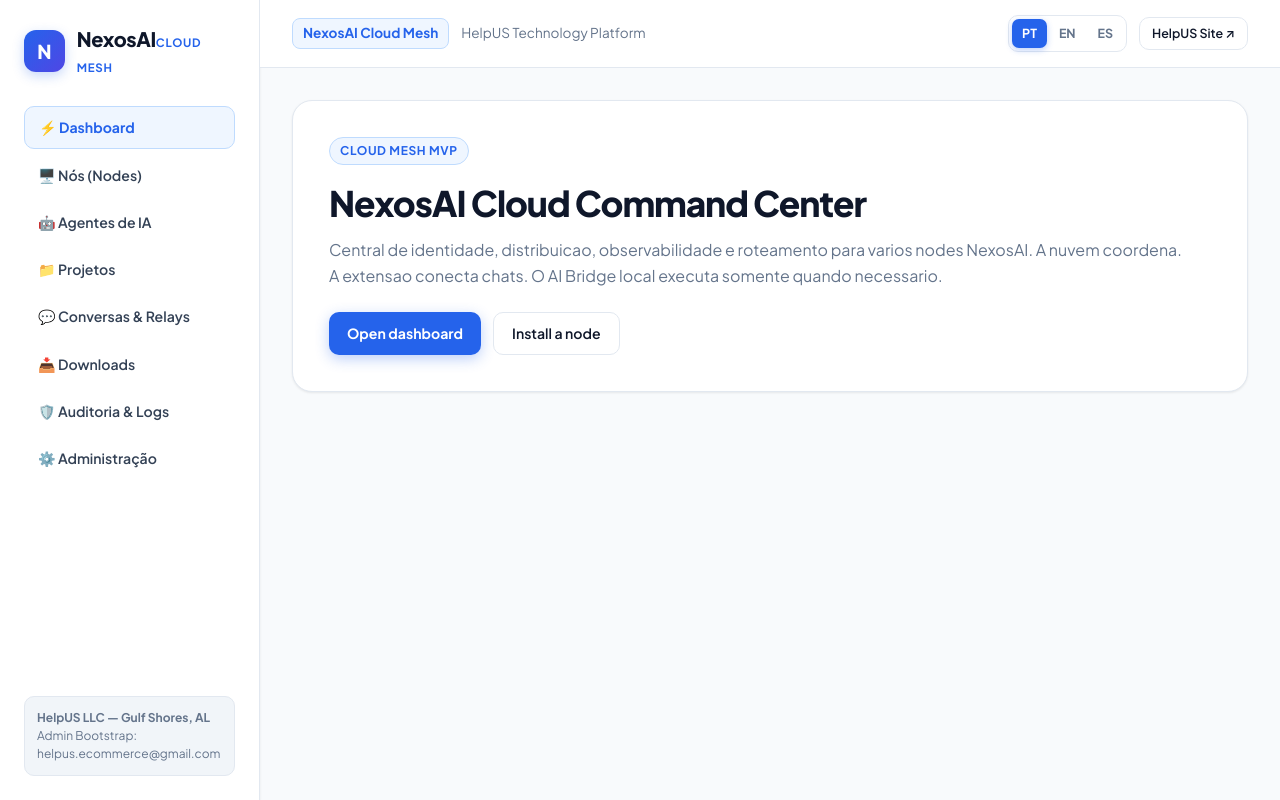
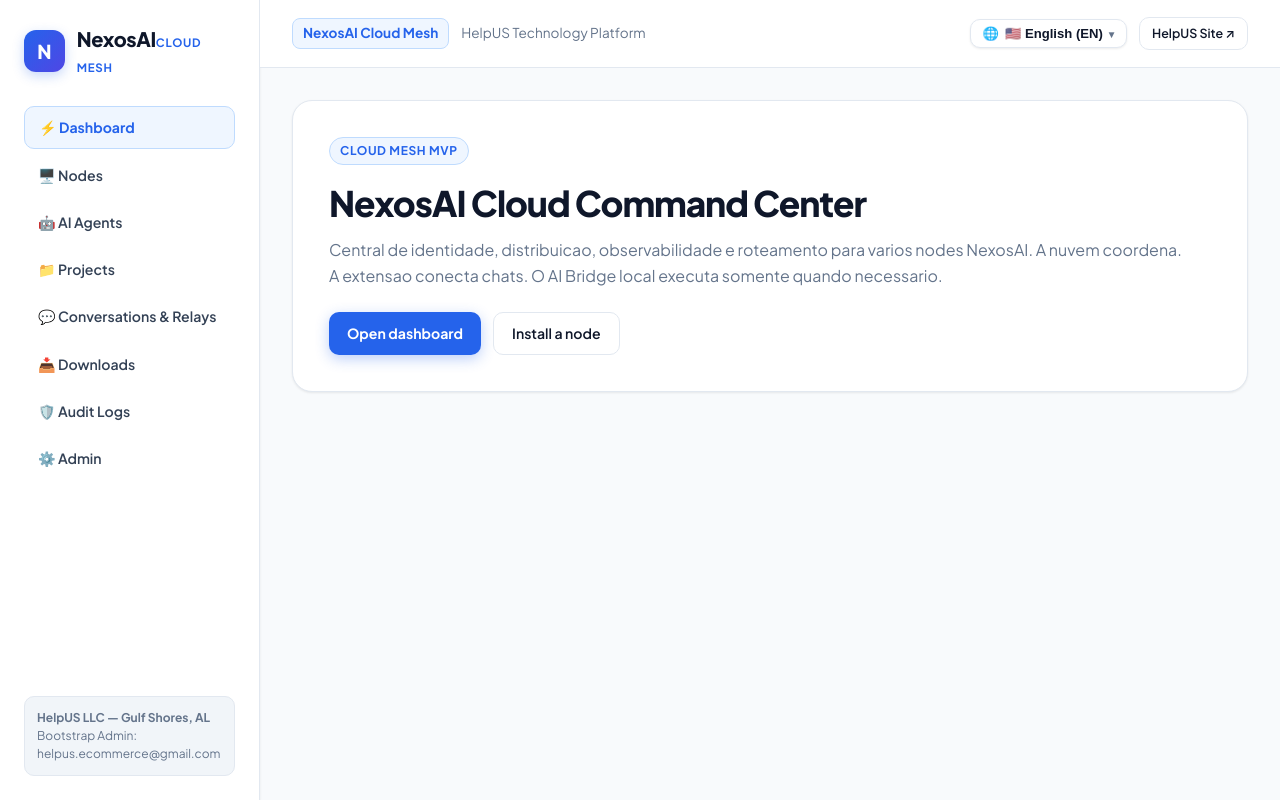
Before and after one commit to HelpUSA/nexosai-frontend, a Next.js app: page / in a window 1280 px wide. Built offline with nearby package versions, Linux system fonts and the light colour scheme.

Commit message:
feat: set English as default for NexosAI and convert language selector to popdown dropdown menu with flags

```diff
--- /dev/null
+++ b/src/app/components/LanguagePopdown.tsx
@@ -0,0 +1,66 @@
+'use client';
+
+import { useState } from 'react';
+
+interface LanguagePopdownProps {
+  currentLang?: string;
+}
+
+export function LanguagePopdown({ currentLang = 'en' }: LanguagePopdownProps) {
+  const [isOpen, setIsOpen] = useState(false);
+  const [selectedLang, setSelectedLang] = useState(currentLang);
+
+  const getLabel = (code: string) => {
+    switch (code) {
+      case 'en': return '🇺🇸 English (EN)';
+      case 'es': return '🇪🇸 Español (ES)';
+      case 'pt': return '🇧🇷 Português (PT)';
+      default: return '🇺🇸 English (EN)';
+    }
+  };
+
+  const handleSelect = (code: string) => {
+    setSelectedLang(code);
+    setIsOpen(false);
+    // Push query param
+    const url = new URL(window.location.href);
+    url.searchParams.set('lang', code);
+    window.history.pushState({}, '', url.toString());
+  };
+
+  return (
+    <div className="hub-lang-dropdown-wrapper">
+      <button
+        onClick={() => setIsOpen(!isOpen)}
+        className="hub-lang-trigger"
+      >
+        <span>🌐</span>
+        <span>{getLabel(selectedLang)}</span>
+        <span style={{ fontSize: '0.65rem', color: 'var(--text-muted)' }}>▾</span>
+      </button>
+
+      {isOpen && (
+        <div className="hub-lang-popdown" onClick={() => setIsOpen(false)}>
+          <button
+            onClick={() => handleSelect('en')}
+            className={`hub-lang-option ${selectedLang === 'en' ? 'active' : ''}`}
+          >
+            <span>🇺🇸</span> <span>English</span>
+          </button>
+          <button
+            onClick={() => handleSelect('es')}
+            className={`hub-lang-option ${selectedLang === 'es' ? 'active' : ''}`}
+          >
+            <span>🇪🇸</span> <span>Español</span>
+          </button>
+          <button
+            onClick={() => handleSelect('pt')}
+            className={`hub-lang-option ${selectedLang === 'pt' ? 'active' : ''}`}
+          >
+            <span>🇧🇷</span> <span>Português</span>
+          </button>
+        </div>
+      )}
+    </div>
+  );
+}
--- a/src/app/globals.css
+++ b/src/app/globals.css
@@ -168,33 +168,78 @@
   object-fit: contain;
 }
 
-/* Native Language Switcher Pill (PT | EN | ES) */
-.hub-lang-switcher {
-  display: flex;
-  align-items: center;
+/* Popdown Dropdown Language Switcher (🌐 Language ▾) */
+.hub-lang-dropdown-wrapper {
+  position: relative;
+  display: inline-block;
+}
+
+.hub-lang-trigger {
   background: #ffffff;
   border: 1px solid var(--border-light);
   border-radius: 10px;
-  padding: 3px;
-  gap: 2px;
-}
-
-.hub-lang-btn {
-  background: transparent;
-  border: none;
-  padding: 5px 10px;
-  font-size: 0.78rem;
+  padding: 6px 12px;
+  font-size: 0.82rem;
   font-weight: 700;
-  color: var(--text-muted);
-  border-radius: 7px;
+  color: var(--text-dark);
   cursor: pointer;
+  display: inline-flex;
+  align-items: center;
+  gap: 6px;
+  box-shadow: var(--shadow-sm);
   transition: all 0.2s ease;
 }
 
-.hub-lang-btn.active {
-  background: var(--primary);
-  color: #ffffff;
-  box-shadow: 0 2px 6px rgba(37, 99, 235, 0.3);
+.hub-lang-trigger:hover {
+  border-color: var(--primary);
+  background: var(--bg-subtle);
+  color: var(--primary);
+}
+
+.hub-lang-popdown {
+  position: absolute;
+  top: calc(100% + 6px);
+  right: 0;
+  background: #ffffff;
+  border: 1px solid var(--border-light);
+  border-radius: 14px;
+  padding: 6px;
+  box-shadow: var(--shadow-lg);
+  min-width: 160px;
+  z-index: 200;
+  display: flex;
+  flex-direction: column;
+  gap: 2px;
+  animation: fadeIn 0.15s ease;
+}
+
+.hub-lang-option {
+  background: transparent;
+  border: none;
+  padding: 8px 12px;
+  font-size: 0.85rem;
+  font-weight: 600;
+  color: var(--text-body);
+  border-radius: 8px;
+  cursor: pointer;
+  display: flex;
+  align-items: center;
+  gap: 10px;
+  width: 100%;
+  text-align: left;
+  transition: all 0.15s ease;
+  text-decoration: none;
+}
+
+.hub-lang-option:hover {
+  background: #eff6ff;
+  color: var(--primary);
+}
+
+.hub-lang-option.active {
+  background: #eff6ff;
+  color: var(--primary);
+  font-weight: 800;
 }
 
 /* Main Content Area */
--- a/src/app/layout.tsx
+++ b/src/app/layout.tsx
@@ -1,14 +1,15 @@
 import type { Metadata } from 'next';
 import './globals.css';
+import { LanguagePopdown } from './components/LanguagePopdown';
 
 export const metadata: Metadata = {
-  title: 'NexosAI Cloud — Central de Comando de IA',
-  description: 'NexosAI Cloud Mesh: Orquestração segura de agentes autônomos de IA e nós de execução local.',
+  title: 'NexosAI Cloud — AI Agent Command Center',
+  description: 'NexosAI Cloud Mesh: Secure orchestration for autonomous AI agents and local execution nodes.',
 };
 
 export default function RootLayout({ children }: { children: React.ReactNode }) {
   return (
-    <html lang='pt-BR'>
+    <html lang='en'>
       <body>
         <div className='shell'>
 
@@ -28,32 +29,32 @@
                   ⚡ Dashboard
                 </a>
                 <a href='/nodes'>
-                  🖥️ Nós (Nodes)
+                  🖥️ Nodes
                 </a>
                 <a href='/agents'>
-                  🤖 Agentes de IA
+                  🤖 AI Agents
                 </a>
                 <a href='/projects'>
-                  📁 Projetos
+                  📁 Projects
                 </a>
                 <a href='/conversations'>
-                  💬 Conversas & Relays
+                  💬 Conversations & Relays
                 </a>
                 <a href='/downloads'>
                   📥 Downloads
                 </a>
                 <a href='/audit'>
-                  🛡️ Auditoria & Logs
+                  🛡️ Audit Logs
                 </a>
                 <a href='/admin'>
-                  ⚙️ Administração
+                  ⚙️ Admin
                 </a>
               </nav>
             </div>
 
             <div className='sidebarNote'>
               <strong>HelpUS LLC — Gulf Shores, AL</strong><br />
-              Admin Bootstrap: helpus.ecommerce@gmail.com
+              Bootstrap Admin: helpus.ecommerce@gmail.com
             </div>
           </aside>
 
@@ -71,13 +72,9 @@
                 </span>
               </div>
 
-              {/* Native Language Switcher (PT | EN | ES) */}
+              {/* Language Switcher Popdown Menu (Default: EN 🇺🇸) */}
               <div style={{ display: 'flex', alignItems: 'center', gap: '12px' }}>
-                <div className='hub-lang-switcher'>
-                  <a href='?lang=pt' className='hub-lang-btn active'>PT</a>
-                  <a href='?lang=en' className='hub-lang-btn'>EN</a>
-                  <a href='?lang=es' className='hub-lang-btn'>ES</a>
-                </div>
+                <LanguagePopdown currentLang="en" />
 
                 <a href='https://helpusbr.com' target='_blank' rel='noopener noreferrer' className='buttonSecondary' style={{ fontSize: '0.78rem', padding: '6px 12px' }}>
                   HelpUS Site ↗
```
